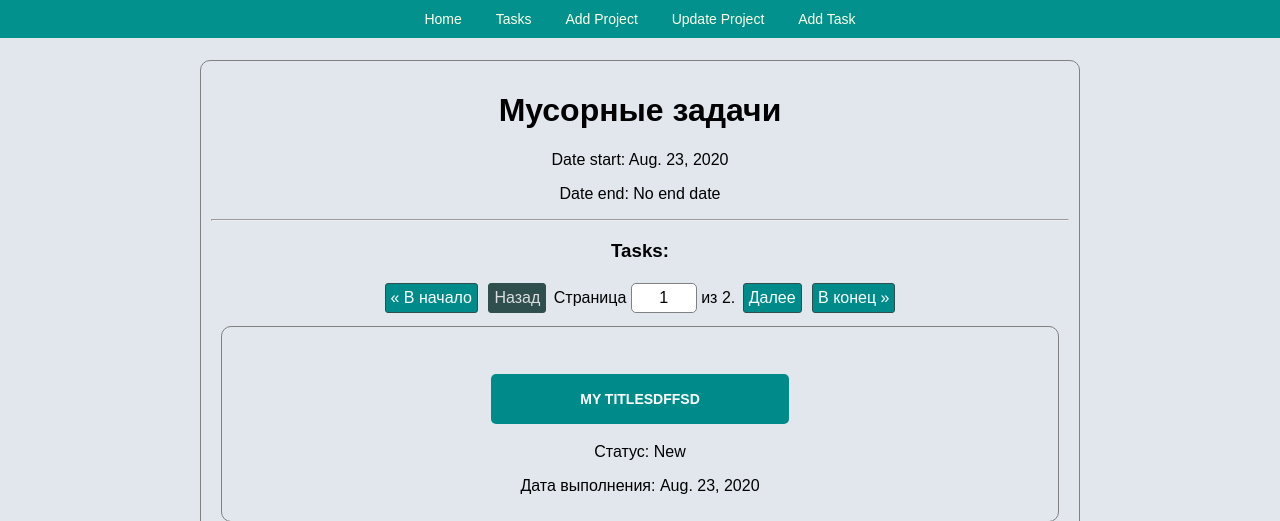
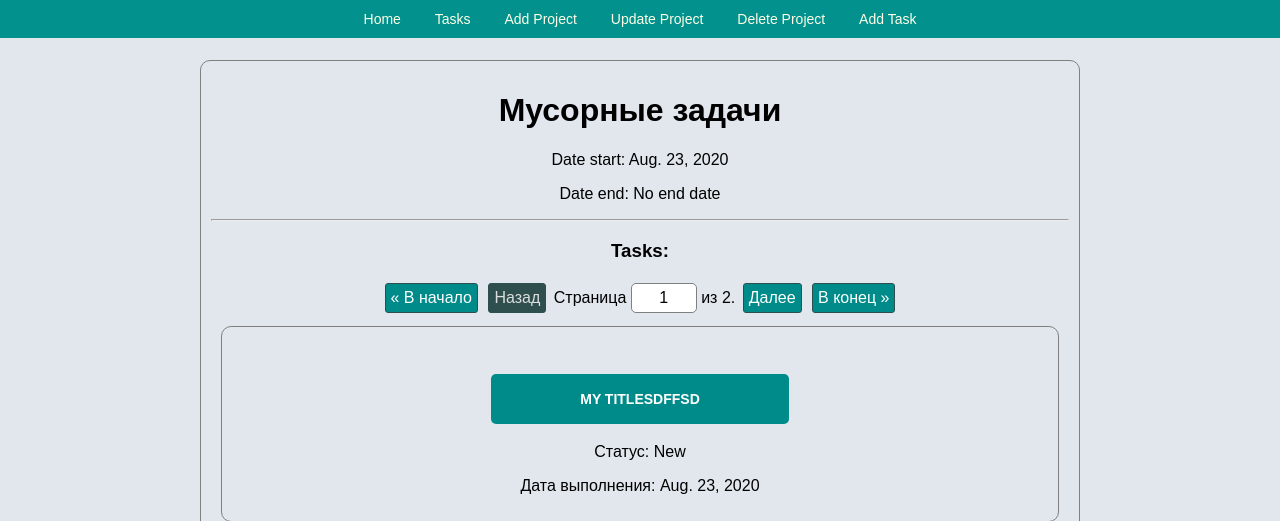
Before and after one commit to Beknasar/python_group_6_homework_61_Ulanbek_uulu_Beknasar, a Django app: page /project/1/ in a window 1280 px wide. Shown: the top 521 px of the page. Run offline with Django 3.2, Linux system fonts and the light colour scheme; data comes from the database, SQL or seed files in the repository; some libraries are stand-ins or nearby versions.

Commit message:
Создано удаление проектов вместе с задачами на джанговском DeleteView.

```diff
--- a/source/main/urls.py
+++ b/source/main/urls.py
@@ -15,14 +15,17 @@ Including another URLconf
 """
 from django.contrib import admin
 from django.urls import path
-from webapp.views import IndexView, TaskCreateView, TaskDeleteView, TaskView, TaskUpdateView, ProjectView, ProjectCreateView, TaskListView, ProjectUpdateView
+from webapp.views import IndexView, TaskCreateView, TaskDeleteView, TaskView, TaskUpdateView, \
+    ProjectView, ProjectCreateView, TaskListView, ProjectUpdateView, ProjectDeleteView
 
 urlpatterns = [
     path('admin/', admin.site.urls),
+
     path('', IndexView.as_view(), name='index'),
     path('project/<int:pk>/', ProjectView.as_view(), name='project_view'),
     path('project/add/', ProjectCreateView.as_view(), name='project_create'),
     path('project/<int:pk>/update', ProjectUpdateView.as_view(), name='project_update'),
+    path('project/<int:pk>/delete', ProjectDeleteView.as_view(), name='project_delete'),
 
     path('tasks/', TaskListView.as_view(), name='task_list'),
     path('project/<int:pk>/tasks/add/', TaskCreateView.as_view(), name='task_create'),
--- a/source/webapp/models.py
+++ b/source/webapp/models.py
@@ -5,7 +5,7 @@ from datetime import date
 
 
 class Tasks(models.Model):
-    project = models.ForeignKey('webapp.Project', related_name='tasks', on_delete=models.PROTECT, verbose_name='проект')
+    project = models.ForeignKey('webapp.Project', related_name='tasks', on_delete=models.CASCADE, verbose_name='проект')
     summary = models.CharField(default='My title', max_length=200, null=False, blank=False, verbose_name='Название',
                                validators=[MinLengthValidator(10)])
     description = models.TextField(max_length=2000, null=True, blank=True, verbose_name='Описание')
--- a/source/webapp/templates/project/project_view.html
+++ b/source/webapp/templates/project/project_view.html
@@ -4,6 +4,7 @@
 
 {% block menu %}
     <li><a href="{% url 'project_update' project.pk %}">Update Project</a></li>
+    <li><a href="{% url 'project_delete' project.pk %}">Delete Project</a></li>
     <li><a href="{% url 'task_create' project.pk %}">Add Task</a></li>
 {% endblock %}
 {% block content %}
--- a/source/webapp/views/project_views.py
+++ b/source/webapp/views/project_views.py
@@ -1,10 +1,10 @@
 from django.core.paginator import Paginator
-from django.urls import reverse
+from django.urls import reverse, reverse_lazy
 
 from webapp.models import  Project
-from django.views.generic import ListView, DetailView, CreateView, View, UpdateView
+from django.views.generic import ListView, DetailView, CreateView, UpdateView, DeleteView
 
-from webapp.forms import TaskForm, SearchForm, ProjectForm
+from webapp.forms import SearchForm, ProjectForm
 from django.db.models import Q, F
 
 
@@ -78,3 +78,8 @@ class ProjectUpdateView(UpdateView):
 
     def get_success_url(self):
         return reverse('project_view', kwargs={'pk': self.object.pk})
+
+class ProjectDeleteView(DeleteView):
+    template_name = 'project/project_delete.html'
+    model = Project
+    success_url = reverse_lazy('index')
```
Also changed, not shown: source/webapp/templates/project/project_delete.html (added, +20 -0 lines), source/webapp/migrations/0011_auto_20200827_0036.py (added).
